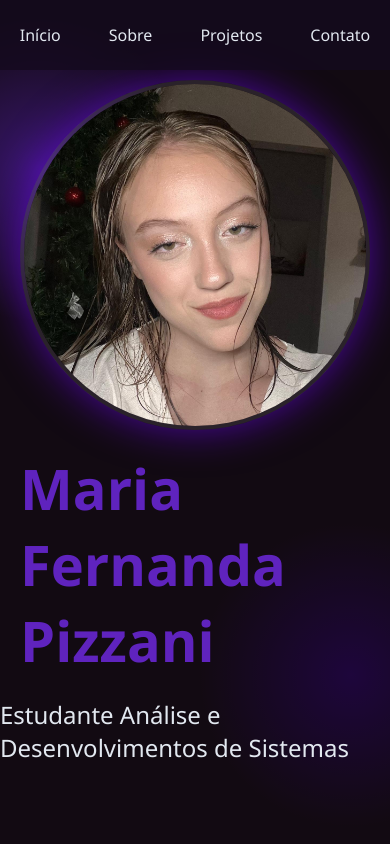
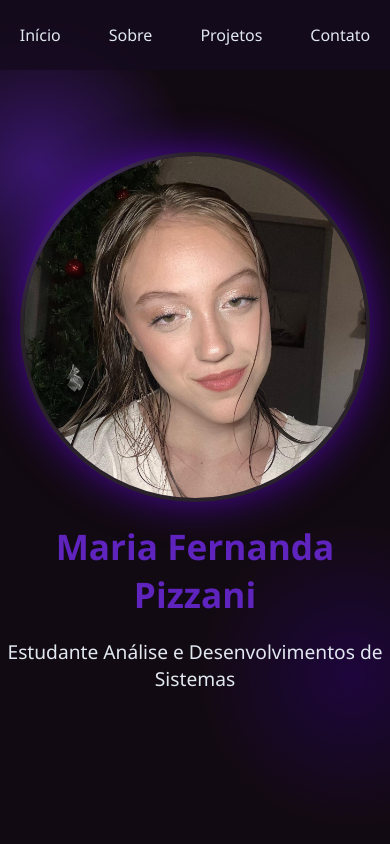
Before and after one commit to fernandapizzani/fernandapizzani.github.io, a plain HTML site: page index.html in a window 390 px wide. Shown: the top 844 px of the page. Drawn offline with nearby package versions, Linux system fonts and the light colour scheme.

Commit message:
portifólio 100% responsivo

```diff
--- a/css/style.css
+++ b/css/style.css
@@ -95,7 +95,7 @@ h1{
 
 .about-projects-contact{
     padding: 6rem 2rem;
-    height: 100vh;
+    min-height: 100vh;
 }
 
 #about-projects-contact-title{
@@ -239,3 +239,15 @@ button:hover{
         transform: translateY(-20px);
     }
 }
+
+@media (max-width: 768px) {
+  h1 {
+    font-size: 2.2rem; /* ou ajuste conforme necessário */
+    text-align: center;
+  }
+
+  #header-sub-title {
+    font-size: 1.2rem;
+    text-align: center;
+  }
+}
```
